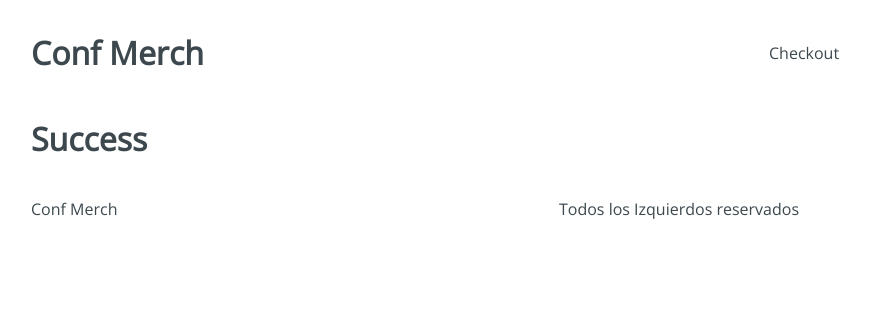
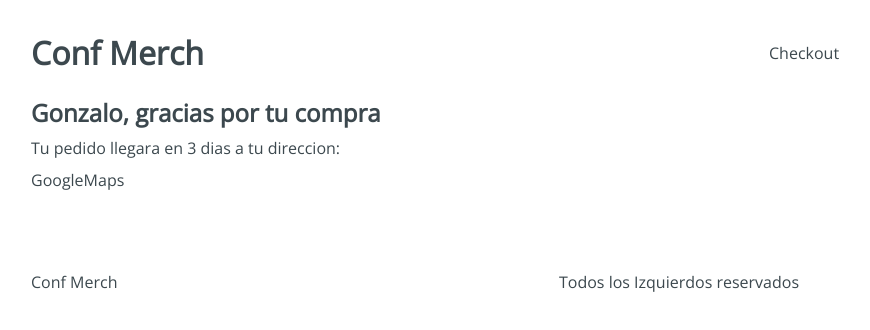
Before and after one commit to gonpineiro/profesional-react-hook-2020-conf-merch, a React app: page /checkout/success in a window 1280 px wide. Shown: the top 330 px of the page, without its empty margins (225-1095 px from the left). Built offline with nearby package versions, Linux system fonts and the light colour scheme.

Commit message:
Maquetacion Payment Success

```diff
--- a/src/containers/Payment.jsx
+++ b/src/containers/Payment.jsx
@@ -1,5 +1,16 @@
 import React from 'react';
+import '../styles/components/Payment.css'
 
-const Payment = () => <h1>Payment</h1>;
+const Payment = () => (
+  <div className="Payment">
+    <div className="Payment-content">
+      <h3>Resumen del pedido:</h3>
+      <div className="Payment-button">Boton de pago con Paypal</div>
+    </div>
+    {/* <div>
+
+    </div> */}
+  </div>
+);
 
 export default Payment;
--- a/src/containers/Success.jsx
+++ b/src/containers/Success.jsx
@@ -1,5 +1,14 @@
 import React from 'react';
+import '../styles/components/Success.css';
 
-const Success = () => <h1>Success</h1>;
+const Success = () => (
+  <div className="Success">
+    <div className="Success-content">
+      <h2>Gonzalo, gracias por tu compra</h2>
+      <span>Tu pedido llegara en 3 dias a tu direccion:</span>
+      <div className="Success-map">GoogleMaps</div>
+    </div>
+  </div>
+);
 
 export default Success;
```
